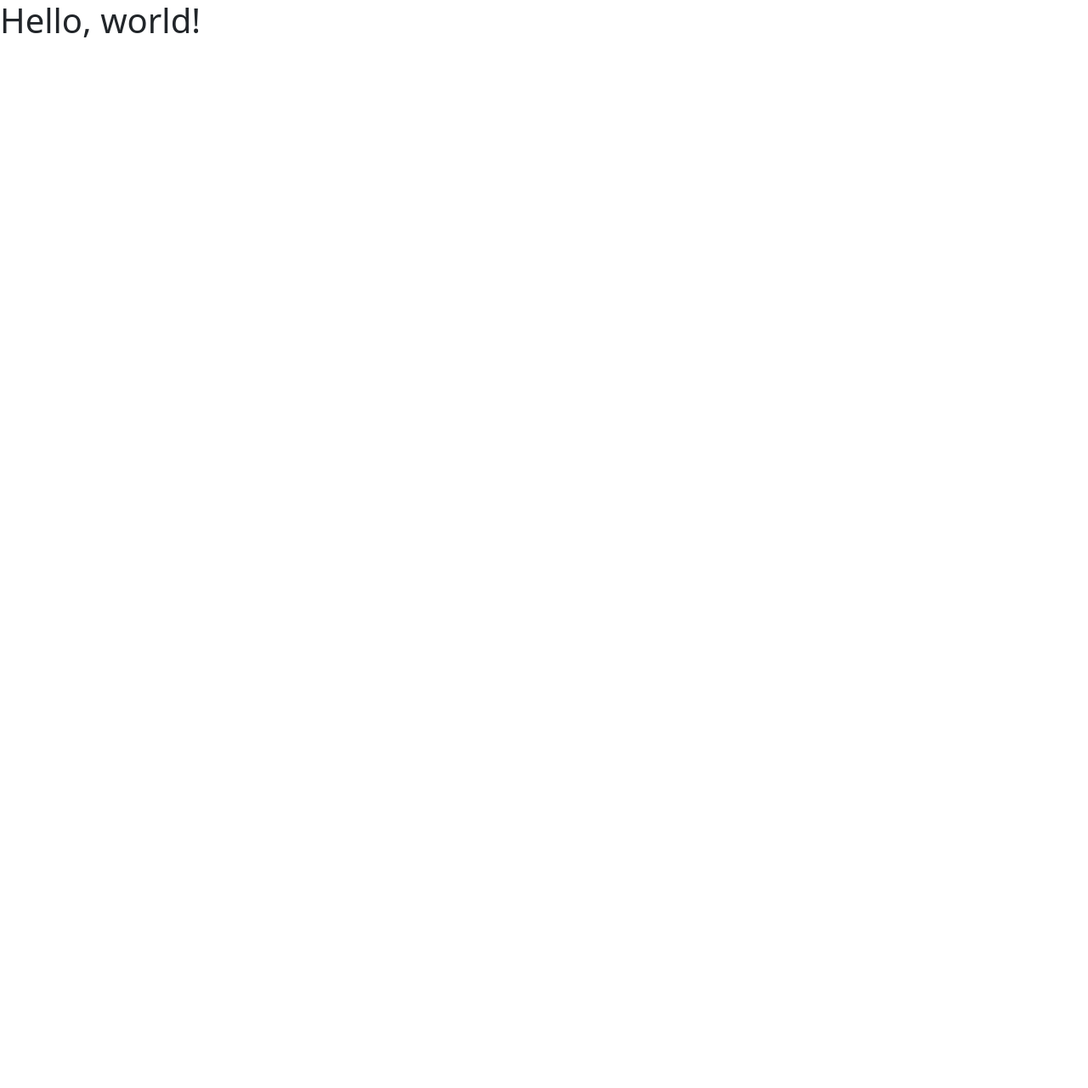
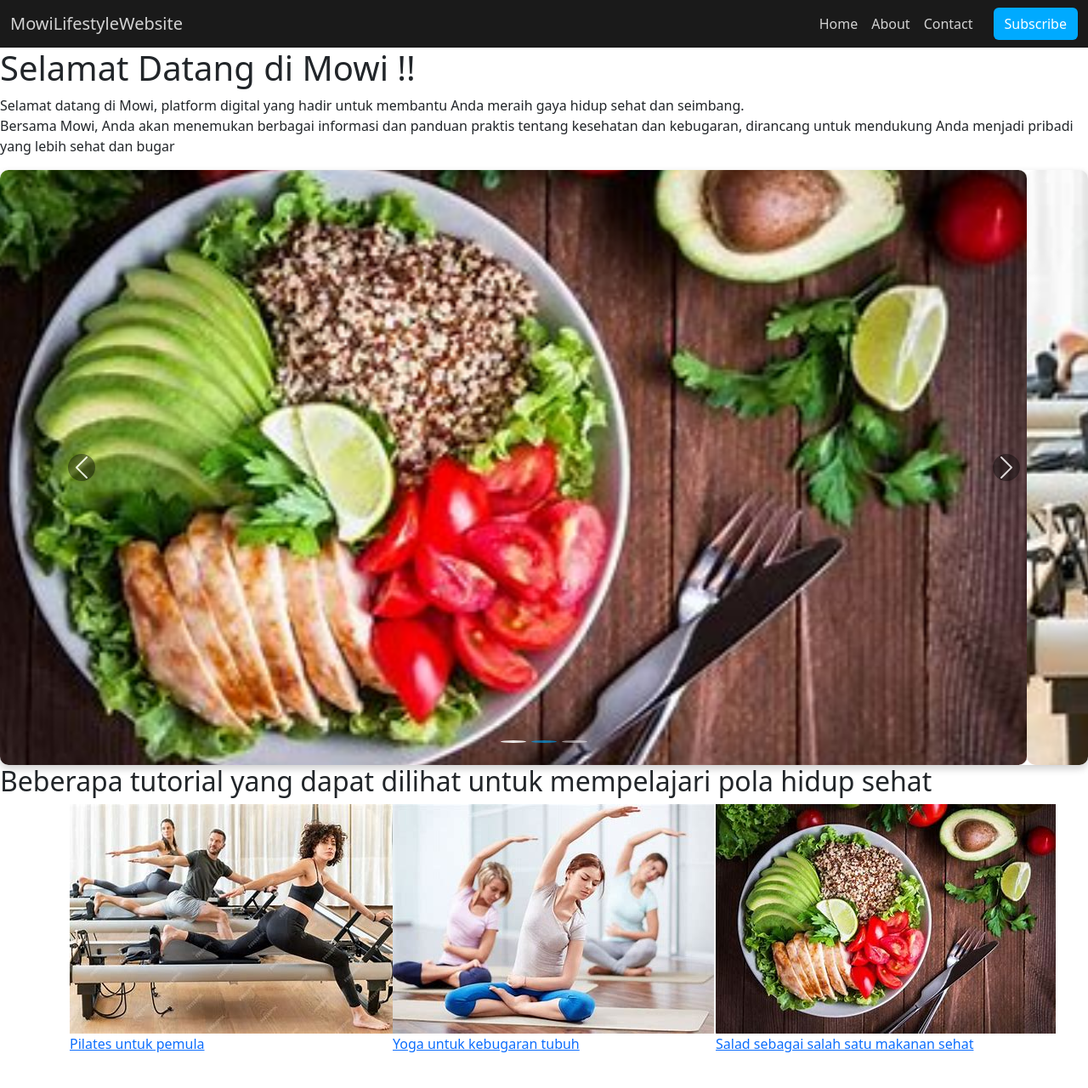
Before and after one commit to mwelmel/WebsiteLifestyle, a website: page index.html in a window 1280 px wide. Shown: the whole page at 85% size. Before the commit the page ends 800 px from the top, so only its background shows below. Drawn offline with nearby package versions, Linux system fonts and the light colour scheme.

Commit message:
ubah dikit

```diff
--- a/index.html
+++ b/index.html
@@ -3,14 +3,122 @@
   <head>
     <!-- Required meta tags -->
     <meta charset="utf-8">
+    <meta http-equiv="X-UA-Compatible"content="IE=edge">
     <meta name="viewport" content="width=device-width, initial-scale=1">
-
-    <!-- Bootstrap CSS -->
-    <link href="https://cdn.jsdelivr.net/npm/bootstrap@5.0.2/dist/css/bootstrap.min.css" rel="stylesheet" integrity="sha384-EVSTQN3/azprG1Anm3QDgpJLIm9Nao0Yz1ztcQTwFspd3yD65VohhpuuCOmLASjC" crossorigin="anonymous">
-
-    <title>Hello, world!</title>
+    <link href="https://cdn.jsdelivr.net/npm/bootstrap@5.3.3/dist/css/bootstrap.min.css" rel="stylesheet" integrity="sha384-QWTKZyjpPEjISv5WaRU9OFeRpok6YctnYmDr5pNlyT2bRjXh0JMhjY6hW+ALEwIH" crossorigin="anonymous">
+    <script src="https://cdn.jsdelivr.net/npm/bootstrap@5.3.3/dist/js/bootstrap.bundle.min.js" integrity="sha384-YvpcrYf0tY3lHB60NNkmXc5s9fDVZLESaAA55NDzOxhy9GkcIdslK1eN7N6jIeHz" crossorigin="anonymous"></script>
+    <link rel="stylesheet" href="style.css">
+    <title>Boostrap Website Lifestyle</title>
   </head>
   <body>
-    <h1>Hello, world!</h1>
-  </body>
+    <nav class="navbar navbar-expand-lg navbar-dark">
+        <div class="container-fluid">
+            <a class="navbar-brand" href="#">MowiLifestyleWebsite</a>
+
+            <button class="navbar-toggler" type="button" data-bs-toggle="collapse" data-bs-target="#navbarNav" aria-controls="navbarNav" aria-expanded="false" aria-label="Toggle navigation">
+                <span class="navbar-toggler-icon"></span>
+            </button>
+
+            <div class="collapse navbar-collapse" id="navbarNav">
+                <ul class="navbar-nav ms-auto">
+                    <li class="nav-item">
+                        <a class="nav-link" href="#">Home</a>
+                    </li>
+                    <li class="nav-item">
+                        <a class="nav-link" href="#">About</a>
+                    </li>
+                    <li class="nav-item">
+                        <a class="nav-link" href="#">Contact</a>
+                    </li>
+                </ul>
+
+                <a href="#" class="btn btn-subscribe ms-lg-3">Subscribe</a>
+        </div>
+    </nav>
+
+    <div class="welcome-section">
+        <h1 class="welcome-title">Selamat Datang di Mowi !!</h1>
+        <p class="welcome-subtitle">Selamat datang di Mowi, platform digital yang hadir untuk membantu Anda meraih gaya hidup sehat dan seimbang.
+            <br>Bersama Mowi, Anda akan menemukan berbagai informasi dan panduan praktis tentang kesehatan dan kebugaran,
+            dirancang untuk mendukung Anda menjadi pribadi yang lebih sehat dan bugar
+        </p>
+    </div>
+
+    <!-- Carousel Section -->
+    <div id="LifestyleCarousel" class="carousel slide" data-bs-ride="carousel">
+    <div class="carousel-indicators">
+      <button type="button" data-bs-target="#LifestyleCarousel" data-bs-slide-to="0" class="active" aria-current="true" aria-label="Slide 1"></button>
+      <button type="button" data-bs-target="#LifestyleCarousel" data-bs-slide-to="1" aria-label="Slide 2"></button>
+      <button type="button" data-bs-target="#LifestyleCarousel" data-bs-slide-to="2" aria-label="Slide 3"></button>
+    </div>
+    <div class="carousel-inner">
+      <div class="carousel-item active">
+        <img src="pictures/food1.jpg" class="d-block w-100" alt="image1">
+      </div>
+      <div class="carousel-item">
+        <img src="pictures/pilates1.jpg" class="d-block w-100" alt="image2">
+      </div>
+      <div class="carousel-item">
+        <img src="pictures/pilates2.jpg" class="d-block w-100" alt="image3">
+      </div>
+      <div class="carousel-item">
+        <img src="pictures/run.jpg" class="d-block w-100" alt="image4">
+      </div>
+      <div class="carousel-item">
+        <img src="pictures/yoga1.jpg" class="d-block w-100" alt="image5">
+      </div>
+      <div class="carousel-item">
+        <img src="pictures/yoga2.jpg" class="d-block w-100" alt="image6">
+      </div>
+    </div>
+    <button class="carousel-control-prev" type="button" data-bs-target="#LifestyleCarousel" data-bs-slide="prev">
+      <span class="carousel-control-prev-icon" aria-hidden="true"></span>
+      <span class="visually-hidden">Previous</span>
+    </button>
+    <button class="carousel-control-next" type="button" data-bs-target="#LifestyleCarousel" data-bs-slide="next">
+      <span class="carousel-control-next-icon" aria-hidden="true"></span>
+      <span class="visually-hidden">Next</span>
+    </button>
+  </div>
+
+  <!-- About Section -->
+<div class="about-section">
+    <h2 class="about-title">Beberapa tutorial yang dapat dilihat untuk mempelajari pola hidup sehat</h2>
+
+    <!-- Tutorial Container -->
+    <div class="container">
+        <div class="row">
+            <!-- Tutorial Card 1 -->
+            <div class="col-md-4 mb-4">
+                <a href="https://youtu.be/TbYkJXqdUP0?si=fntsqFujqZ4FurYS" target="_blank">
+                    <div class="tutorial-card">
+                        <img src="pictures/pilates1.jpg" alt="pilates tutorial">
+                        <p class="tutorial-title">Pilates untuk pemula</p>
+                    </div>
+                </a>
+            </div>
+
+            <!-- Tutorial Card 2 -->
+            <div class="col-md-4 mb-4">
+                <a href="https://youtu.be/IYSkQLXbtHE?si=sc2B6vlVbZ79d56S target="_blank">
+                    <div class="tutorial-card">
+                        <img src="pictures/yoga1.jpg" alt="Yoga Tutorial">
+                        <p class="tutorial-title">Yoga untuk kebugaran tubuh</p>
+                    </div>
+                </a>
+            </div>
+
+            <!-- Tutorial Card 3 -->
+            <div class="col-md-4 mb-4">
+                <a href="https://youtu.be/R41N-0Ge_40?si=l98J0HF3tBvYvKaE" target="_blank">
+                    <div class="tutorial-card">
+                        <img src="pictures/food1.jpg" alt="Healthy food tutorial">
+                        <p class="tutorial-title">Salad sebagai salah satu makanan sehat</p>
+                    </div>
+                </a>
+            </div>
+        </div>
+    </div>
+</div>
+</body>
 </html>
--- /dev/null
+++ b/style.css
@@ -0,0 +1,64 @@
+.navbar {
+    background-color: #1a1a1a; /* Dark background */
+}
+/* Adjust brand and link color */
+.navbar-brand, .nav-link {
+    color: #d3d3d3 !important; /* Light color for text */
+}
+/* Customize the Subscribe button */
+.btn-subscribe {
+    background-color: #00aaff;
+    color: #fff;
+}
+.btn-subscribe:hover {
+    background-color: #0088cc;
+    color: #fff;
+}
+
+/* Carousel container styling */
+#LifestyleCarousel {
+    max-width: 100%;
+    max-height: 700px; /* Set the maximum height for the carousel */
+    margin: auto;
+    overflow: hidden; /* Hide any overflow to keep it clean */
+    border-radius: 10px; /* Rounded corners */
+    box-shadow: 0px 4px 10px rgba(0, 0, 0, 0.2); /* Adds a soft shadow */
+}
+
+/* Adjust carousel images */
+#LifestyleCarousel .carousel-item img {
+    object-fit: cover; /* Keeps image aspect ratio and centers it */
+    height: 700px; /* Set the image height to match the carousel height */
+    width: 50%; /* Image should take full width of the carousel */
+    border-radius: 10px;
+}
+
+/* Indicators styling */
+.carousel-indicators button {
+    width: 12px;
+    height: 12px;
+    border-radius: 50%;
+    background-color: rgba(255, 255, 255, 0.6);
+    border: none;
+    transition: background-color 0.3s;
+}
+.carousel-indicators .active {
+    background-color: #00aaff; /* Active indicator color */
+}
+
+/* Previous and Next button styling */
+.carousel-control-prev-icon,
+.carousel-control-next-icon {
+    background-color: rgba(0, 0, 0, 0.5); /* Adds a semi-transparent background */
+    border-radius: 50%;
+    padding: 10px; /* Increases icon size */
+}
+.carousel-control-prev,
+.carousel-control-next {
+    opacity: 0.8; /* Makes controls slightly transparent */
+    transition: opacity 0.3s;
+}
+.carousel-control-prev:hover,
+.carousel-control-next:hover {
+    opacity: 1; /* Makes controls fully opaque on hover */
+}
```
Also changed, not shown: pictures/food1.jpg (added), pictures/pilates1.jpg (added), pictures/pilates2.jpg (added), pictures/run.jpg (added), pictures/yoga1.jpg (added), pictures/yoga2.jpg (added).
